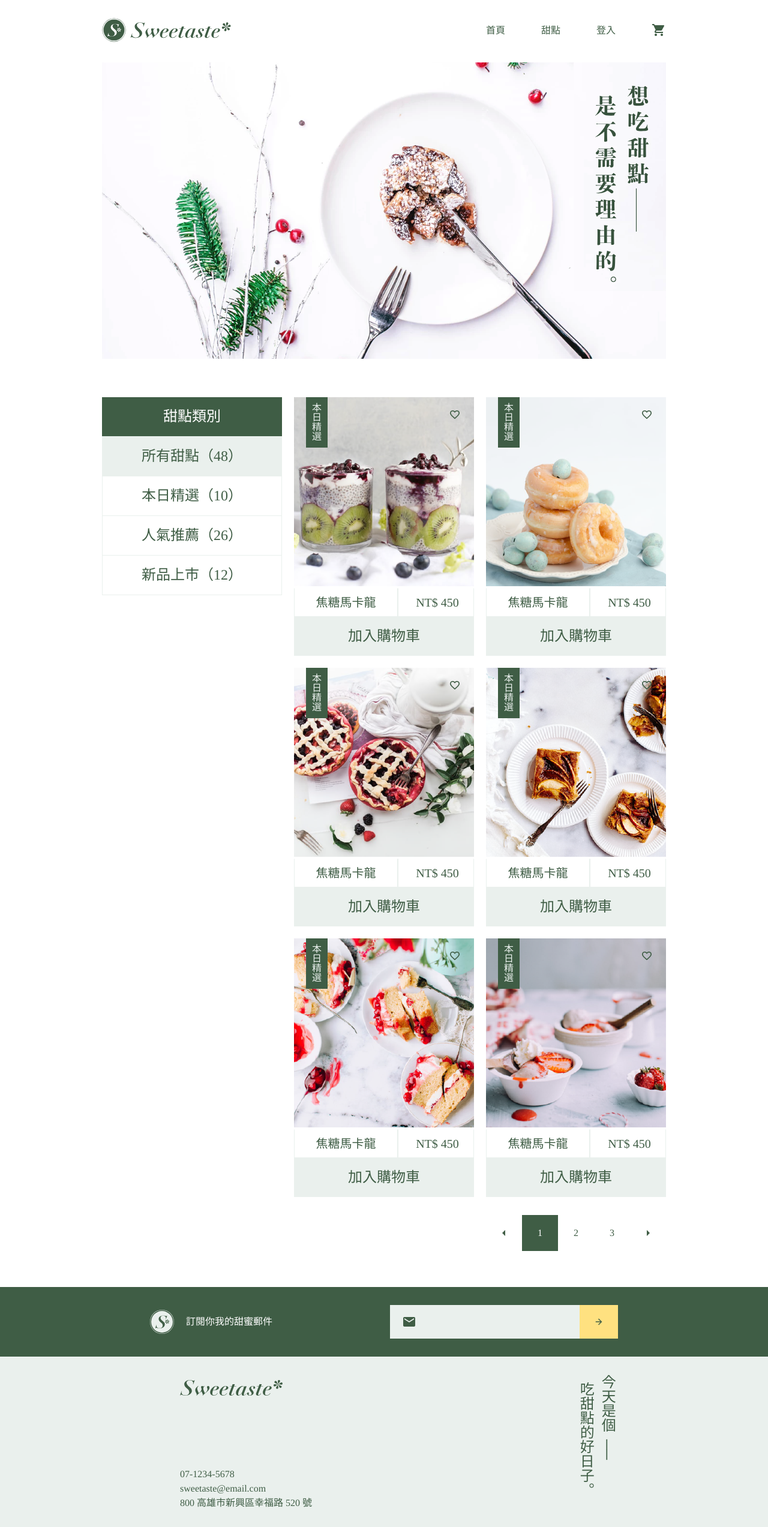
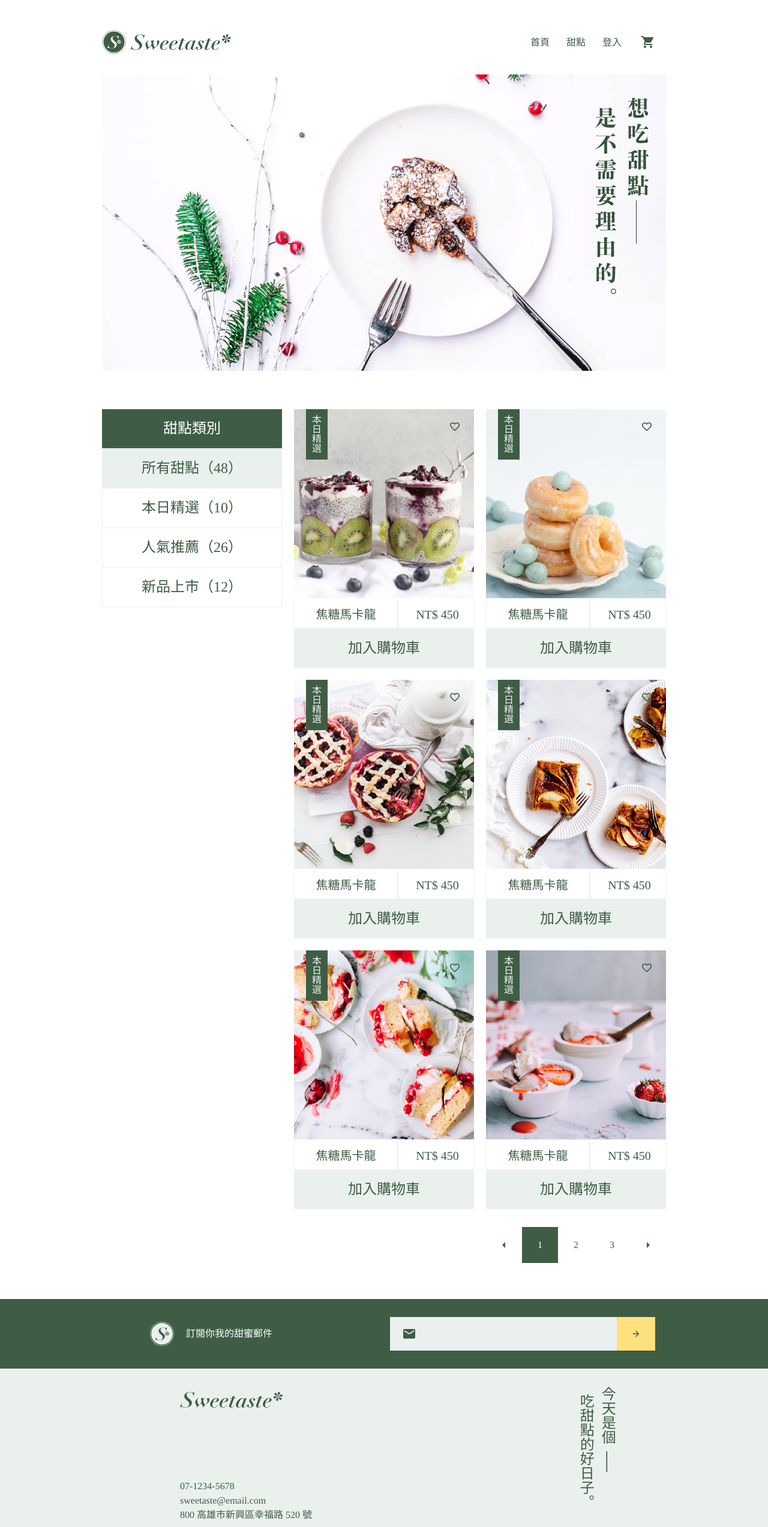
Before and after one commit to CKelvinWu/FlexBox-Project, a plain HTML site: page index.html in a window 1280 px wide. Shown: the top 2545 px of the page at 60% size. Drawn offline with Linux system fonts and the light colour scheme.

Commit message:
vertion 3

```diff
--- a/css/style.css
+++ b/css/style.css
@@ -67,13 +67,14 @@ body{
 }
 
 .wrap-white{
+    padding-top: 20px;
     display: flex;
     justify-content: center;
 }
 
 .wrap-container{
     width: 940px;
-    margin-top: 30px;
+    padding-top: 30px;
     text-align: center;
 }
 
@@ -86,7 +87,14 @@ body{
 .site-list{
     display: flex;
     align-items: center;
+    justify-content: flex-end;
 }
+
+.site-list li{
+    width: 60px;
+    text-align: center;
+}
+
 
 .logo a{
     display: block;
@@ -97,18 +105,22 @@ body{
 .home a, .dessert a, .login a{
     display: block;
     line-height: 22px;
+}
+
+.cart a{
     display: block;
 }
 
-.home a:hover, .dessert a:hover, .login a:hover{
+.home a:hover, .dessert a:hover, .login a:hover, .cart a:hover{
     border-bottom: 1px solid #3F5D45;
 }
+
 
 .product{
     display: flex;
 }
 
-.dessert-type{
+.dessert-list{
     width: 300px;
     background: #3F5D45;
     color: #FFF;
@@ -123,7 +135,9 @@ body{
     background: #FFF;
     border: 1px solid #EAF0ED;
     margin-bottom: -1px;
-
+    font-size: 24px;
+    line-height: 65px;
+    text-align: center;
 }
 
 .active a, .dessert-type a:hover{
@@ -157,6 +171,7 @@ body{
     top: 19px;
     right: 22px;
 }
+
 
 .price{
     display: flex;
@@ -199,9 +214,6 @@ body{
     align-items: center;
     margin-top: 10px;
 }
-
-
-
 .page a{
     display: block;
     width: 60px;
@@ -270,6 +282,8 @@ body{
 }
 
 .subscribe span{
+    display: inline-block;
+    white-space: nowrap;
     margin-left: 20px;
     color: #FFF;
     line-height: 33px;
@@ -277,36 +291,41 @@ body{
 
 .email{
     background: #FFF;
-    width: 380px;
+    max-width: 380px;
     display: flex;
     justify-content: space-between;
 }
 
 .mail-icon{
     background: #EAF0ED;
-    width: 64px;
+    max-width: 64px;
     padding: 16px 20px;
 }
 
 .mail-input{
+    display: block;
     background: #EAF0ED;
-    width: 252px;
+    max-width: ;
     border: 0 none;
     outline: none;
     font-size: 24px;
 }
 
 .btn{
+    width: 64px;
     background: #FFE180;
     border: 0 none;
     padding: 0;
     cursor:pointer;
 }
 
+.btn:hover{
+    background:#b6c7be;
+}
+
 .foward-icon{
     display: block;
-    width: 64px;
-    background: #FFE180;
+    max-width: 64px;
     padding: 20px 24px;
 }
 
@@ -357,11 +376,6 @@ body{
 }
 
 .slogan{
-    display: flex;
-    justify-content: flex-end;
-}
-
-.slogan h2{
     color: #3F5D45;
     font-size: 24px;
     line-height: 1.5;
--- a/index.html
+++ b/index.html
@@ -17,17 +17,17 @@
                     <a href="#"><img src="images/logo-all-dark.svg" alt="logo"></a>
                 </h1>
                 <ul class="site-list">
-                    <li class="home mr-60"><a href="#">首頁</a></li>
-                    <li class="dessert mr-60"><a href="#">甜點</a></li>
-                    <li class="login mr-60"><a href="#">登入</a></li>
+                    <li class="home"><a href="#">首頁</a></li>
+                    <li class="dessert"><a href="#">甜點</a></li>
+                    <li class="login"><a href="#">登入</a></li>
                     <li class="cart"><a href="#"><img src="images/shopping_cart.png" alt="cart"></a></li>
                 </ul>
             </div>
-            <img class="mb-60" src="images/banner.png" alt="banner">
+            <img class="banner mb-60" src="images/banner.png" alt="banner">
             <div class="product">
                 <div>
+                    <h2 class="dessert-list">甜點類別</h2>
                     <ul class="dessert-type">
-                        <h2>甜點類別</h2>
                         <li class="active"><a href="#">所有甜點（48）</a></li>
                         <li><a href="#">本日精選（10）</a></li>
                         <li><a href="#">人氣推薦（26）</a></li>
@@ -135,10 +135,8 @@
                 </div>
             </div>
             <div class="footer-slogan">
-                <div class="slogan">
-                    <h2>今天是個&ensp;──<br>&ensp;吃甜點的好日子。</h2>
-                </div>
-                <div class="statement">© 2018 Sweetaste* All Rights Reserved</div>
+                <p class="slogan">今天是個&ensp;──<br>&ensp;吃甜點的好日子。</p>
+                <p class="statement">© 2018 Sweetaste* All Rights Reserved</p>
             </div>
         </div>
     </div>
```
